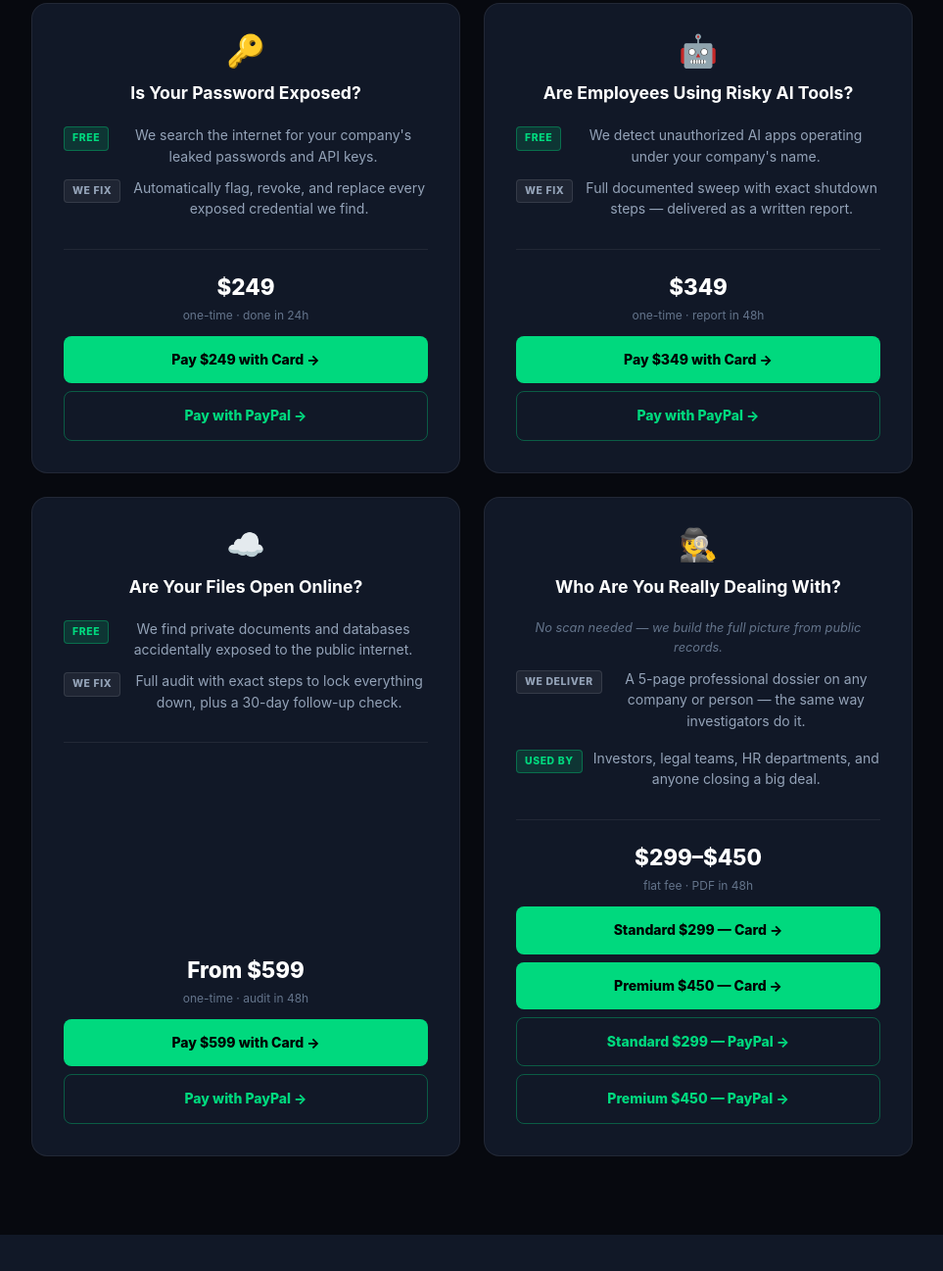
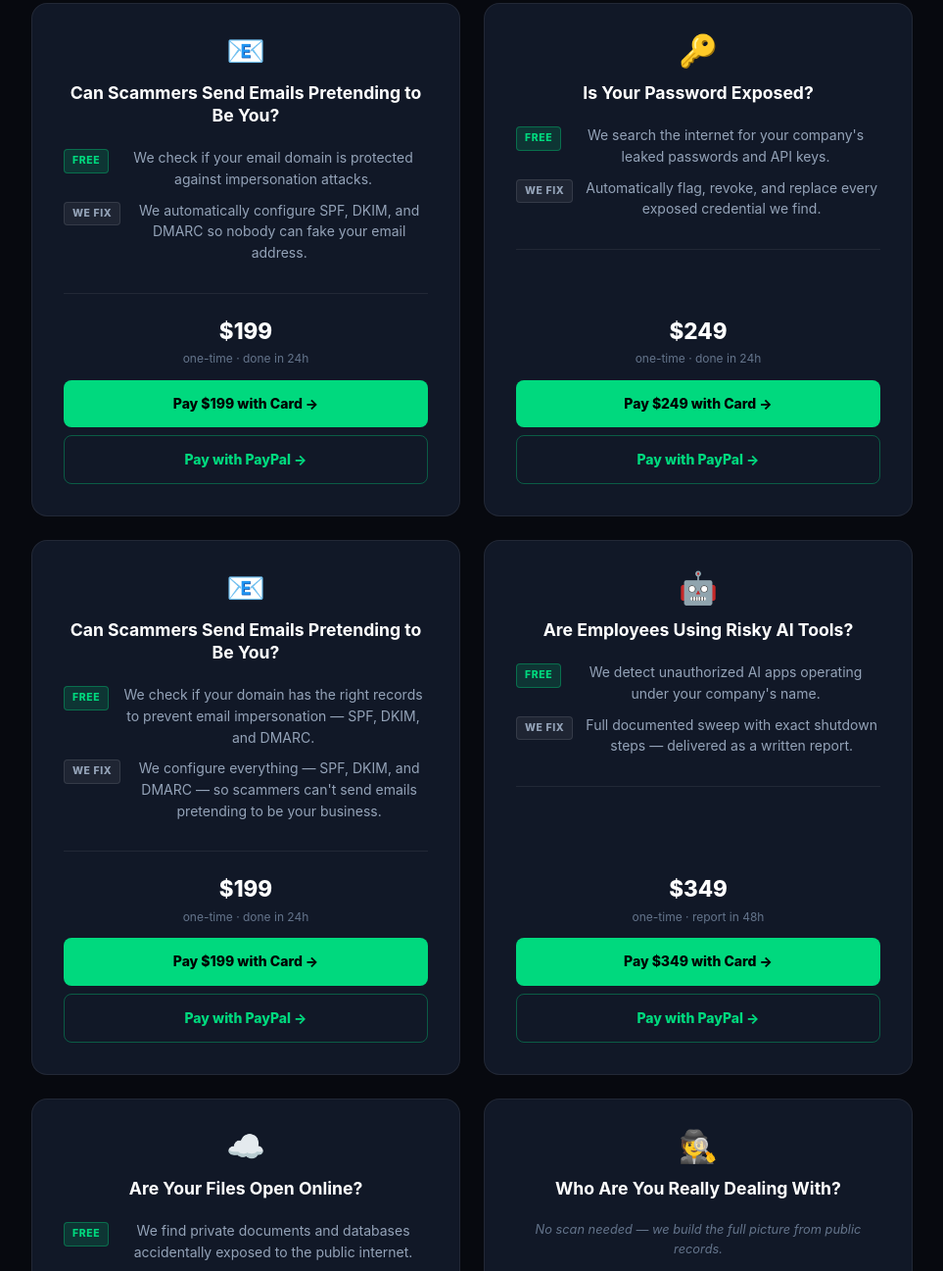
Before and after one commit to clawdiom1-cmyk/acci-security-website, a plain HTML site: page index.html in a window 1280 px wide. Shown: the part 1714-3011 px from the top of the page at 98% size, without its empty margins (158-1121 px from the left). Drawn offline with Linux system fonts and the light colour scheme.

Commit message:
Add email impersonation service card () as first service

```diff
--- a/index.html
+++ b/index.html
@@ -257,6 +257,13 @@
       gap: 24px;
       max-width: 900px;
       margin: 0 auto;
+    }
+    /* 5th card spans full width and centers itself */
+    .services-grid .svc-card:last-child:nth-child(odd) {
+      grid-column: 1 / -1;
+      max-width: 430px;
+      margin: 0 auto;
+      width: 100%;
     }
     .svc-card {
       background: var(--card-bg);
@@ -595,6 +602,28 @@
 
       <div class="services-grid">
 
+        <!-- Card 0: Email Impersonation (FIRST — cheapest, strongest hook) -->
+        <div class="svc-card">
+          <div class="svc-icon">📧</div>
+          <h3>Can Scammers Send Emails Pretending to Be You?</h3>
+          <div class="svc-row">
+            <span class="svc-badge badge-free">Free</span>
+            <p>We check if your email domain is protected against impersonation attacks.</p>
+          </div>
+          <div class="svc-row">
+            <span class="svc-badge badge-fix">We fix</span>
+            <p>We automatically configure SPF, DKIM, and DMARC so nobody can fake your email address.</p>
+          </div>
+          <hr class="svc-divider" />
+          <div class="svc-footer">
+            <div class="svc-price">$199 <span>one-time · done in 24h</span></div>
+            <div class="svc-btns">
+              <a class="svc-cta" href="[STRIPE_LINK_DNS]" target="_blank">Pay $199 with Card →</a>
+              <a class="svc-cta outline" href="[PAYPAL_LINK_DNS]" target="_blank">Pay with PayPal →</a>
+            </div>
+          </div>
+        </div>
+
         <!-- Card 1: Leaked Passwords -->
         <div class="svc-card">
           <div class="svc-icon">🔑</div>
@@ -617,6 +646,28 @@
           </div>
         </div>
 
+
+        <!-- Card 0: DNS / Email Spoofing -->
+        <div class="svc-card featured">
+          <div class="svc-icon">📧</div>
+          <h3>Can Scammers Send Emails Pretending to Be You?</h3>
+          <div class="svc-row">
+            <span class="svc-badge badge-free">Free</span>
+            <p>We check if your domain has the right records to prevent email impersonation — SPF, DKIM, and DMARC.</p>
+          </div>
+          <div class="svc-row">
+            <span class="svc-badge badge-fix">We fix</span>
+            <p>We configure everything — SPF, DKIM, and DMARC — so scammers can't send emails pretending to be your business.</p>
+          </div>
+          <hr class="svc-divider" />
+          <div class="svc-footer">
+            <div class="svc-price">$199 <span>one-time · done in 24h</span></div>
+            <div style="display:flex;flex-direction:column;gap:8px;width:100%">
+              <a class="svc-cta" href="https://buy.stripe.com/eVqdR95tJ11jds2bfs43S07" target="_blank">Pay $199 with Card →</a>
+              <a class="svc-cta outline" href="https://www.paypal.com/ncp/payment/4UG5XDNQJYMSQ" target="_blank">Pay with PayPal →</a>
+            </div>
+          </div>
+        </div>
         <!-- Card 2: Shadow AI -->
         <div class="svc-card">
           <div class="svc-icon">🤖</div>
```
